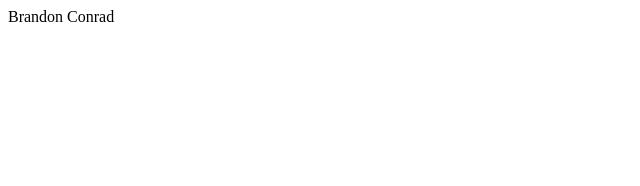
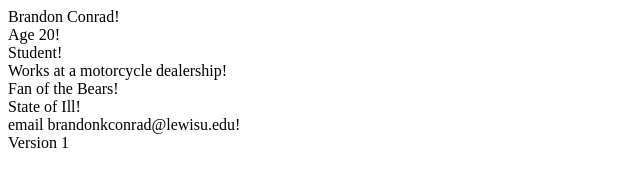
Before and after one commit to BrandonConrad/Brandon-Conrad-ejp, a plain HTML site: page index.html in a window 1280 px wide. Shown: the whole page, without its empty margins (0-640 px from the left). Drawn offline with Linux system fonts and the light colour scheme.

Commit message:
Version1.

```diff
--- a/index.html
+++ b/index.html
@@ -4,6 +4,15 @@
     <title>Brandon</title>
 </head>
 <body>
-    Brandon Conrad
+    Brandon Conrad!<br>
+    Age 20!<br>
+    Student!<br>
+    Works at a motorcycle dealership!<br>
+    Fan of the Bears!<br>
+    State of Ill!<br>
+    email brandonkconrad@lewisu.edu!<br>
+    Version 1
+
+
 </body>
 </html>
```
